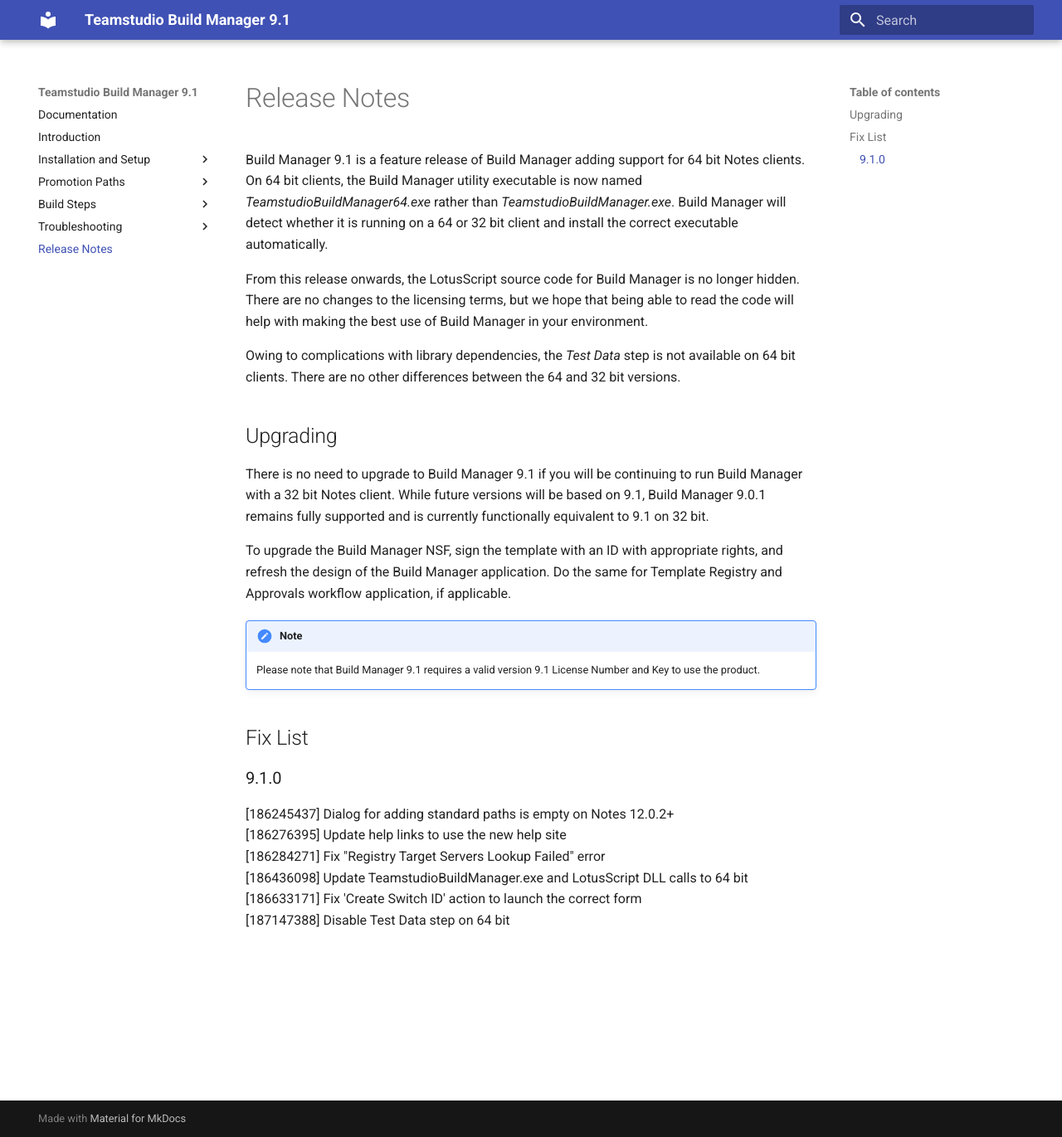
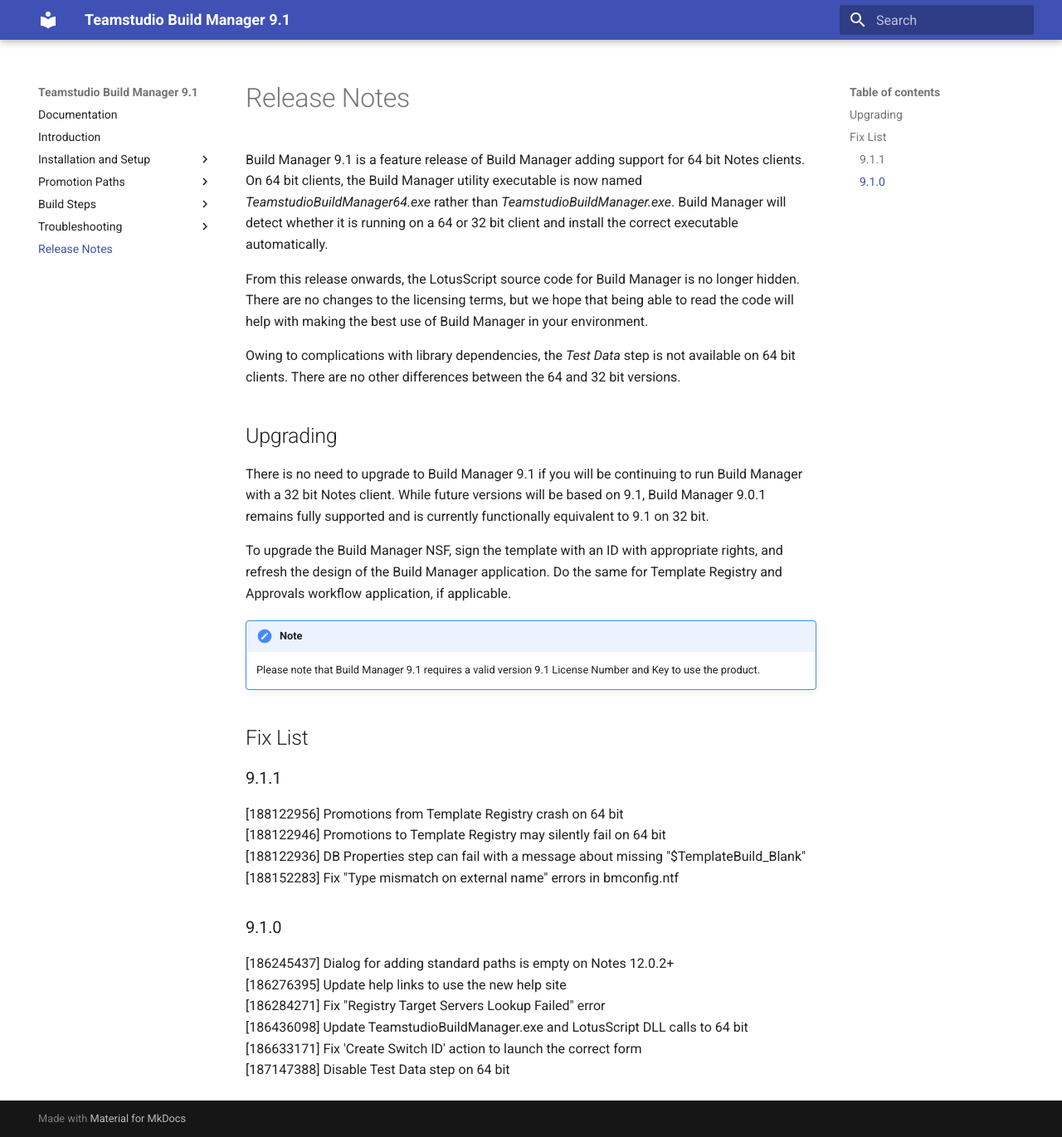
Before and after one commit to teamstudio/docs-bm, an MkDocs documentation site: the page built from docs/release.md, in a window 1280 px wide and 1371 px high. Shown: the whole window at 83% size. Built offline with MkDocs 1.6.1 and Material for MkDocs 9.7.7, drawn with Linux system fonts in a browser that asks for light colours.

Commit message:
Update release notes for 9.1.1

```diff
--- a/docs/release.md
+++ b/docs/release.md
@@ -15,6 +15,12 @@
     Please note that Build Manager 9.1 requires a valid version 9.1 License Number and Key to use the product.
 
 ## Fix List
+### 9.1.1
+[188122956]	Promotions from Template Registry crash on 64 bit
+[188122946]	Promotions to Template Registry may silently fail on 64 bit
+[188122936]	DB Properties step can fail with a message about missing "$TemplateBuild_Blank"
+[188152283]	Fix "Type mismatch on external name" errors in bmconfig.ntf
+
 ### 9.1.0
 
 [186245437] Dialog for adding standard paths is empty on Notes 12.0.2+
```
